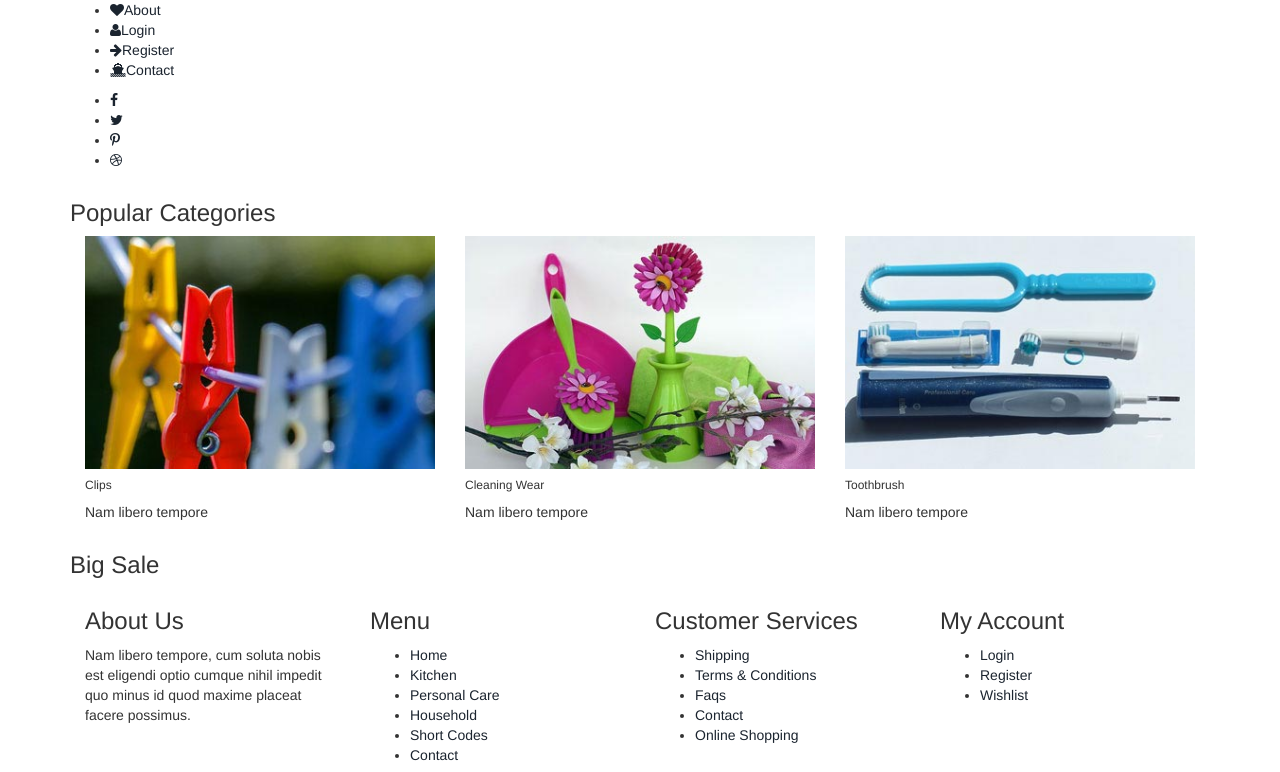
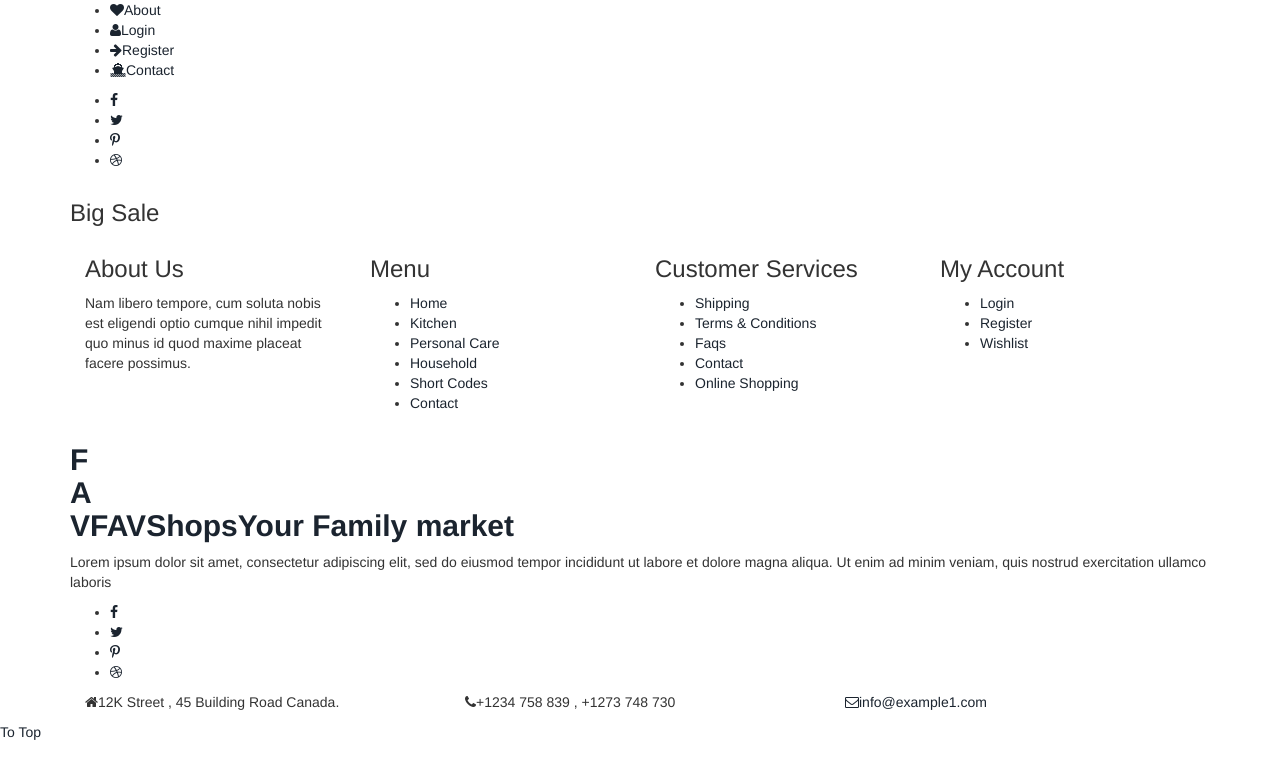
Before and after one commit to officialfavshops/favshops1, a Django app: template templates/big_sale.html in a window 1280 px wide. Shown: the part 149-921 px from the top of the page. After the commit the page ends 889 px from the top, so only its background shows below. Run offline with Django 3.2, Linux system fonts and the light colour scheme; the template is opened without the code that fills it, so the values that code supplies are empty; parts of the project's set-up code (start-up, migrations or seed data) failed here and were passed over; some libraries are stand-ins or nearby versions.

Commit message:
big sale

```diff
--- a/templates/big_sale.html
+++ b/templates/big_sale.html
@@ -1,6 +1,6 @@
 {% extends 'base.html'%} {% block content %}
 <!--content-->
-<div class="kic-top ">
+<!--<div class="kic-top ">
     <div class="container ">
         <div class="kic ">
             <h3>Popular Categories</h3>
@@ -28,7 +28,7 @@
             <p>Nam libero tempore</p>
         </div>
     </div>
-</div>
+</div>-->
 
 <!--content-->
 <div class="product">
```
